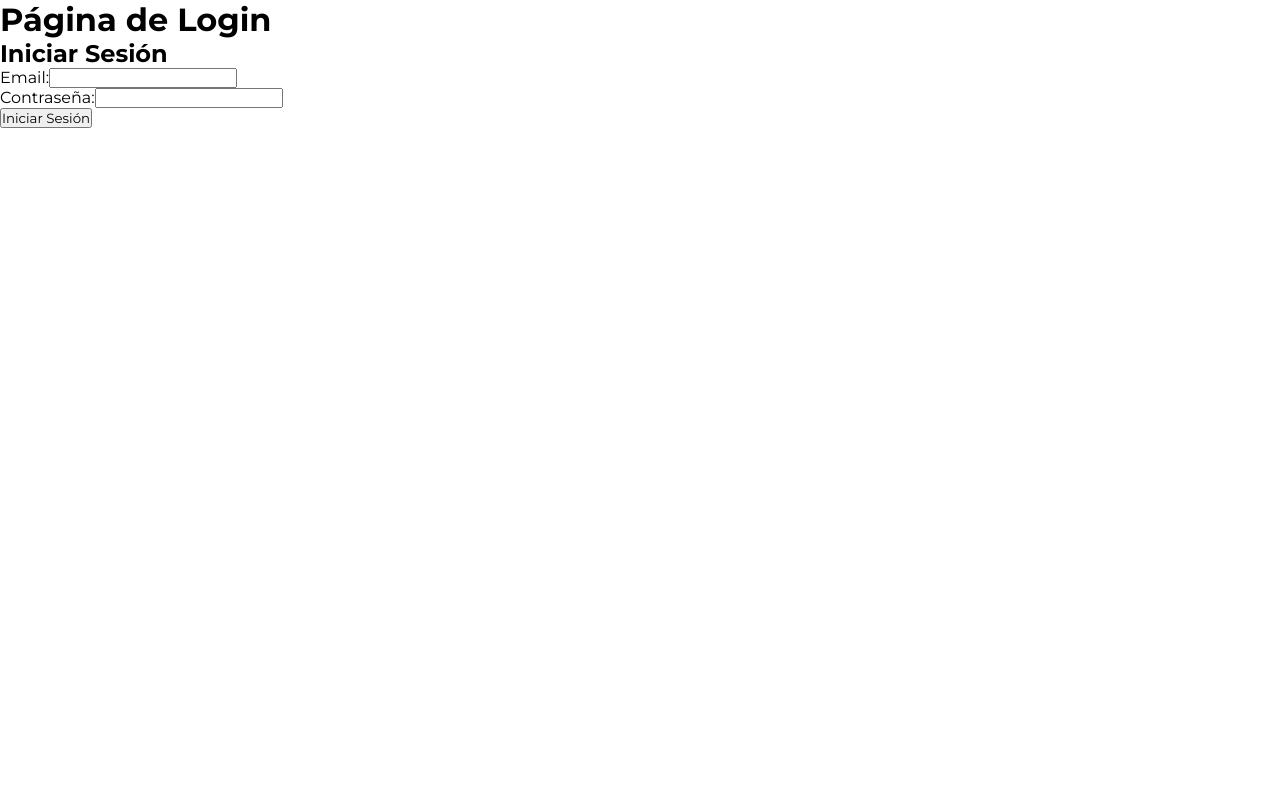
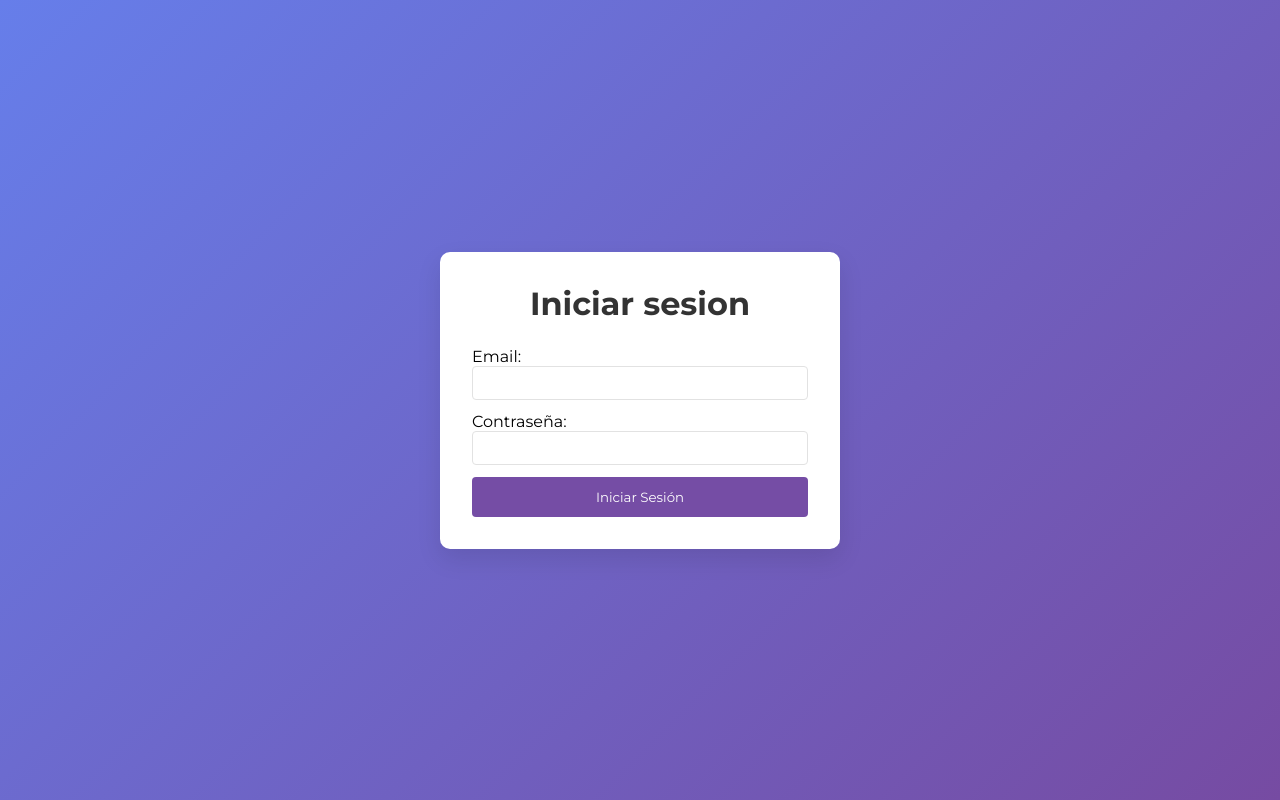
Before and after one commit to AlejandroBH/to-frontend-comunicacion, a React (Vite) app in the folder Client/: page /login in a window 1280 px wide. Built offline with nearby package versions, Linux system fonts and the light colour scheme.

Commit message:
feat: estilos css para pagina de posts y login

```diff
--- a/Client/src/components/common/LoginForm.jsx
+++ b/Client/src/components/common/LoginForm.jsx
@@ -32,9 +32,8 @@ const LoginForm = () => {
 
   return (
     <div>
-      <h2>Iniciar Sesión</h2>
-      <form onSubmit={handleSubmit}>
-        <div>
+      <form className="login-form" onSubmit={handleSubmit}>
+        <div className="login-input">
           <label htmlFor="email">Email:</label>
           <input
             type="email"
@@ -44,7 +43,7 @@ const LoginForm = () => {
             required
           />
         </div>
-        <div>
+        <div className="login-input">
           <label htmlFor="password">Contraseña:</label>
           <input
             type="password"
@@ -54,7 +53,9 @@ const LoginForm = () => {
             required
           />
         </div>
-        <button type="submit">Iniciar Sesión</button>
+        <button className="login-button" type="submit">
+          Iniciar Sesión
+        </button>
       </form>
       {error && <p style={{ color: "red" }}>{error}</p>}
       {success && <p style={{ color: "green" }}>{success}</p>}
--- a/Client/src/components/common/PostList.jsx
+++ b/Client/src/components/common/PostList.jsx
@@ -1,22 +1,26 @@
 const PostList = ({ posts, onLike }) => {
   return (
-    <div>
-      <h2>Lista de Posts</h2>
+    <div className="posts-container">
+      <h2 className="posts-title">Lista de Posts</h2>
       {posts.length === 0 ? (
         <p>No hay posts disponibles.</p>
       ) : (
-        <ul>
+        <div className="posts-grid">
           {posts.map((post) => (
-            <li key={post.id}>
-              <h3>{post.title}</h3>
-              <p>{post.content}</p>
+            <div key={post.id} className="post-card">
+              <h3 className="post-title">{post.title}</h3>
+              <p className="post-content">{post.content}</p>
               <p>Autor: {post.author}</p>
               <p>Fecha: {new Date(post.createdAt).toLocaleDateString()}</p>
-              <p>Likes: {post.likes}</p>
-              <button onClick={() => onLike(post.id)}>Like</button>
-            </li>
+              <div className="post-actions">
+                <span className="like-count">Likes: {post.likes}</span>
+                <button className="like-button" onClick={() => onLike(post.id)}>
+                  Like
+                </button>
+              </div>
+            </div>
           ))}
-        </ul>
+        </div>
       )}
     </div>
   );
--- a/Client/src/pages/LoginPage.jsx
+++ b/Client/src/pages/LoginPage.jsx
@@ -1,10 +1,13 @@
 import LoginForm from "../components/common/LoginForm";
+import "../styles/login.css";
 
 const LoginPage = () => {
   return (
-    <div>
-      <h1>Página de Login</h1>
-      <LoginForm />
+    <div className="login-page">
+      <div className="login-container">
+        <h1 className="login-title">Iniciar sesion</h1>
+        <LoginForm />
+      </div>
     </div>
   );
 };
--- a/Client/src/pages/PostsPage.jsx
+++ b/Client/src/pages/PostsPage.jsx
@@ -1,6 +1,7 @@
 import { useState, useEffect } from "react";
 import api from "../services/api";
 import PostList from "../components/common/PostList";
+import "../styles/posts.css";
 
 const PostsPage = () => {
   const [posts, setPosts] = useState([]);
@@ -35,7 +36,7 @@ const PostsPage = () => {
   if (error) return <p>{error}</p>;
 
   return (
-    <div>
+    <div className="posts-page">
       <PostList posts={posts} onLike={handleLike} />
     </div>
   );
--- /dev/null
+++ b/Client/src/styles/login.css
@@ -0,0 +1,79 @@
+.login-page {
+  display: flex;
+  justify-content: center;
+  align-items: center;
+  min-height: 100vh;
+  background: linear-gradient(135deg, #667eea 0%, #764ba2 100%);
+  font-family: "Arial", sans-serif;
+}
+
+.login-container {
+  background: white;
+  padding: 2rem;
+  border-radius: 10px;
+  box-shadow: 0 10px 25px rgba(0, 0, 0, 0.1);
+  width: 100%;
+  max-width: 400px;
+  text-align: center;
+}
+
+.login-form {
+  display: flex;
+  flex-direction: column;
+  gap: 12px;
+}
+
+.login-input {
+  display: flex;
+  flex-direction: column;
+  align-items: flex-start;
+  width: 100%;
+}
+
+.login-input input {
+  width: 100%;
+  padding: 8px 12px;
+  border-radius: 4px;
+  border: 1px solid #e2e2e2;
+}
+
+.login-input input:focus-visible {
+  outline: 1px solid #6b6b6b;
+}
+
+.login-title {
+  margin-bottom: 1.5rem;
+  color: #333;
+  font-size: 2rem;
+  font-weight: bold;
+}
+
+.login-button {
+  background: #754da5;
+  padding: 12px;
+  border-radius: 4px;
+  border: none;
+  color: #ffffff;
+  cursor: pointer;
+}
+
+@media (max-width: 768px) {
+  .login-container {
+    padding: 1.5rem;
+    margin: 1rem;
+  }
+
+  .login-title {
+    font-size: 1.5rem;
+  }
+}
+
+@media (max-width: 480px) {
+  .login-container {
+    padding: 1rem;
+  }
+
+  .login-title {
+    font-size: 1.25rem;
+  }
+}
--- /dev/null
+++ b/Client/src/styles/posts.css
@@ -0,0 +1,107 @@
+.posts-page {
+  padding: 2rem;
+  background: #f4f4f4;
+  min-height: 100vh;
+  font-family: "Arial", sans-serif;
+}
+
+.posts-container {
+  max-width: 1200px;
+  margin: 0 auto;
+}
+
+.posts-title {
+  text-align: center;
+  margin-bottom: 2rem;
+  color: #333;
+  font-size: 2.5rem;
+  font-weight: bold;
+}
+
+.posts-grid {
+  display: grid;
+  grid-template-columns: repeat(auto-fill, minmax(300px, 1fr));
+  gap: 1.5rem;
+}
+
+.post-card {
+  background: white;
+  padding: 1.5rem;
+  border-radius: 10px;
+  box-shadow: 0 5px 15px rgba(0, 0, 0, 0.1);
+  transition: transform 0.2s;
+}
+
+.post-card:hover {
+  transform: translateY(-5px);
+}
+
+.post-title {
+  font-size: 1.25rem;
+  margin-bottom: 0.5rem;
+  color: #333;
+}
+
+.post-content {
+  color: #666;
+  margin-bottom: 1rem;
+}
+
+.post-actions {
+  display: flex;
+  justify-content: space-between;
+  align-items: center;
+}
+
+.like-button {
+  background: #007bff;
+  color: white;
+  border: none;
+  padding: 0.5rem 1rem;
+  border-radius: 5px;
+  cursor: pointer;
+  transition: background 0.2s;
+}
+
+.like-button:hover {
+  background: #0056b3;
+}
+
+.like-count {
+  font-weight: bold;
+  color: #333;
+}
+
+@media (max-width: 768px) {
+  .posts-page {
+    padding: 1rem;
+  }
+
+  .posts-title {
+    font-size: 2rem;
+  }
+
+  .posts-grid {
+    grid-template-columns: repeat(auto-fill, minmax(250px, 1fr));
+    gap: 1rem;
+  }
+
+  .post-card {
+    padding: 1rem;
+  }
+}
+
+@media (max-width: 480px) {
+  .posts-title {
+    font-size: 1.5rem;
+  }
+
+  .posts-grid {
+    grid-template-columns: 1fr;
+  }
+
+  .post-actions {
+    flex-direction: column;
+    gap: 0.5rem;
+  }
+}
```
